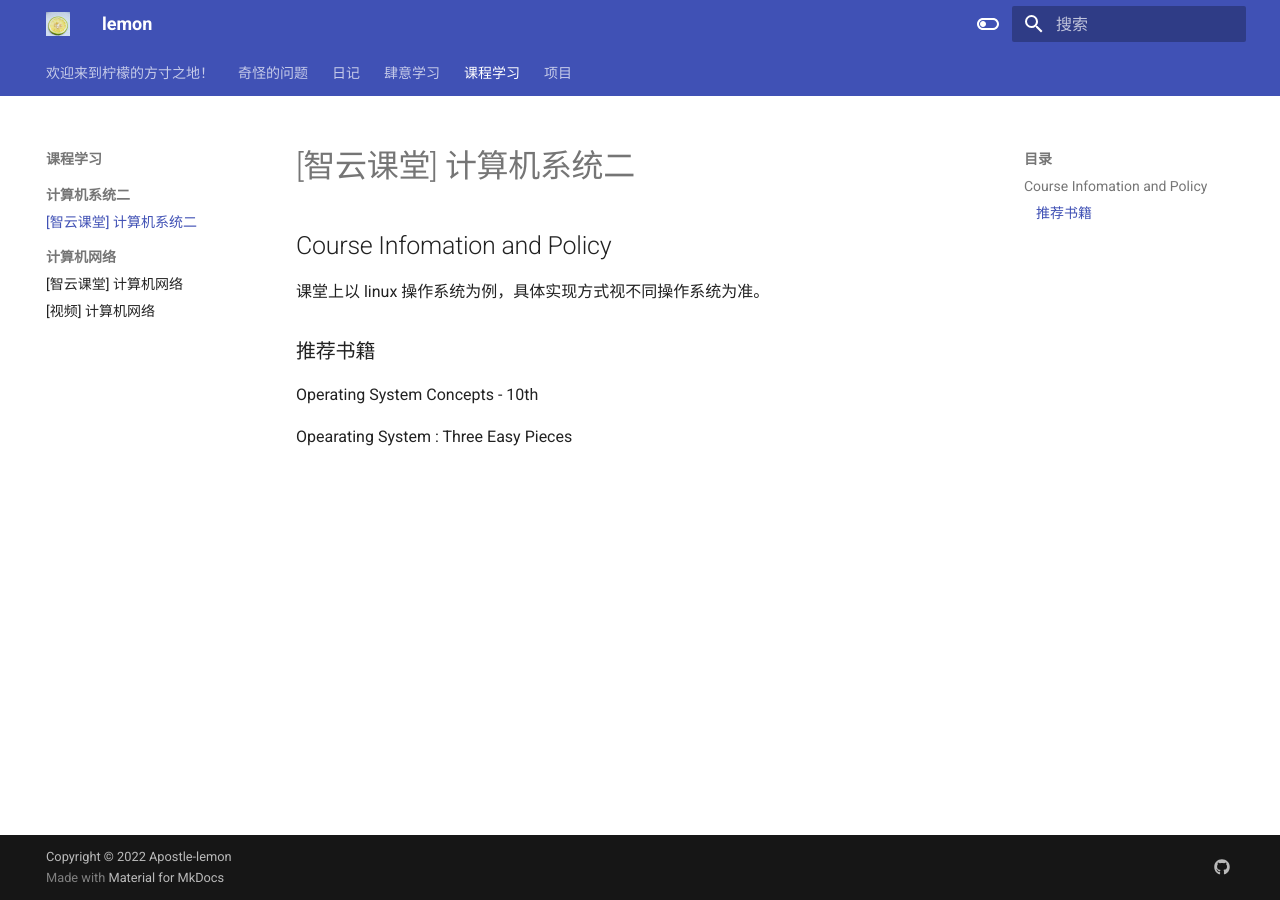
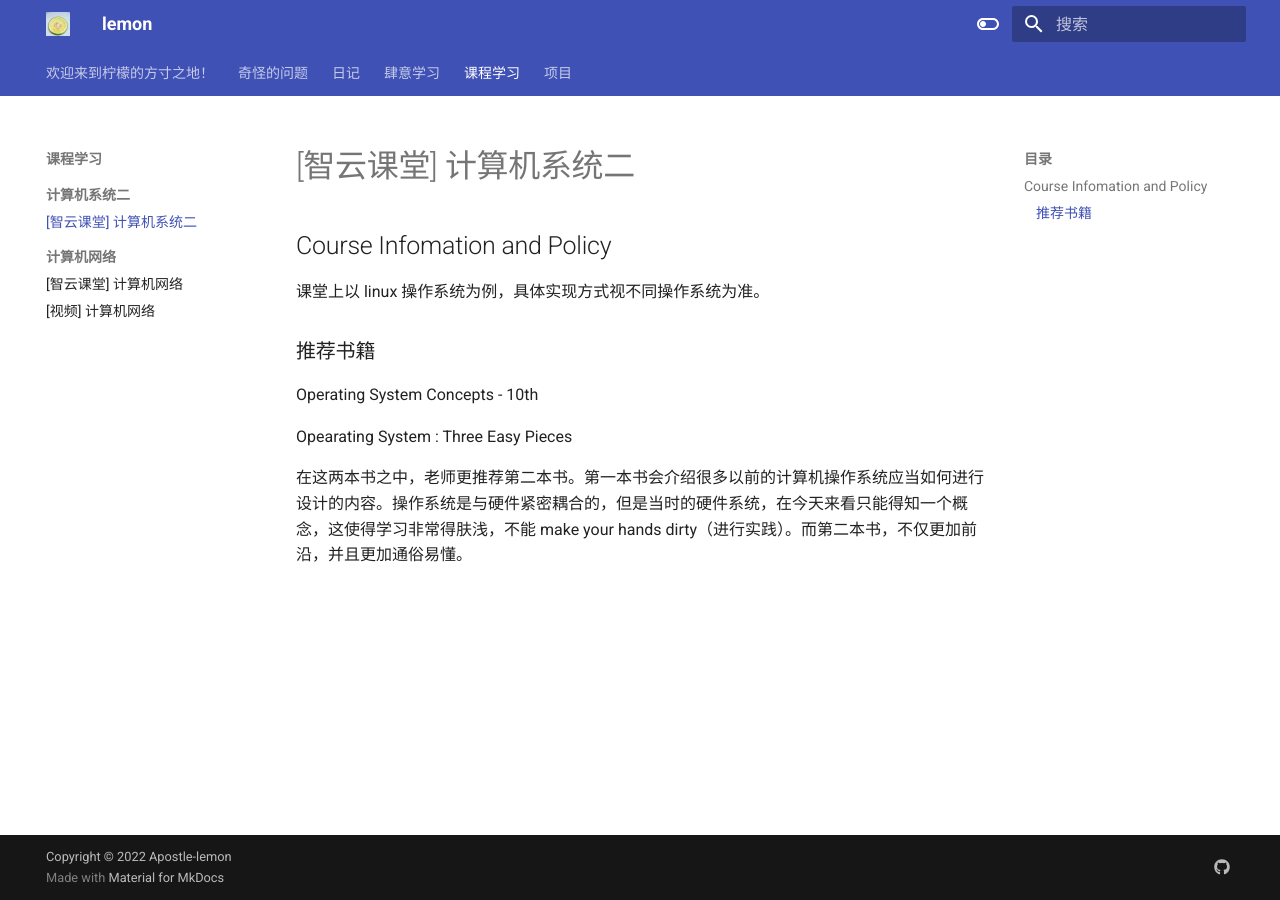
Before and after one commit to Apostle-lemon/Apostle-lemon.github.io, an MkDocs documentation site: the page built from docs/课程学习/计算机系统二/【智云课堂】计算机系统二.md, in a window 1280 px wide. Built offline with MkDocs 1.6.1 and Material for MkDocs 9.7.7, drawn with Linux system fonts in a browser that asks for light colours.

Commit message:
vault backup: 2022-10-27 15:54:21
Affected files:
docs/课程学习/计算机系统二/【智云课堂】计算机系统二.md

```diff
--- a/docs/课程学习/计算机系统二/【智云课堂】计算机系统二.md
+++ b/docs/课程学习/计算机系统二/【智云课堂】计算机系统二.md
@@ -9,3 +9,5 @@
 Operating System Concepts - 10th
 
 Opearating System : Three Easy Pieces
+
+在这两本书之中，老师更推荐第二本书。第一本书会介绍很多以前的计算机操作系统应当如何进行设计的内容。操作系统是与硬件紧密耦合的，但是当时的硬件系统，在今天来看只能得知一个概念，这使得学习非常得肤浅，不能 make your hands dirty（进行实践）。而第二本书，不仅更加前沿，并且更加通俗易懂。
```
